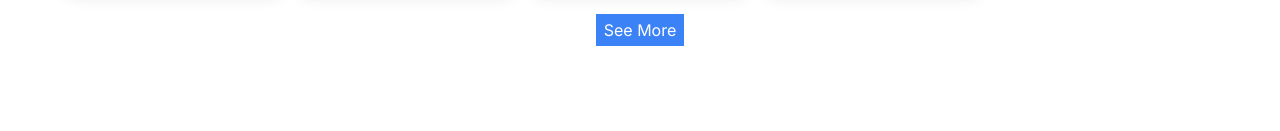
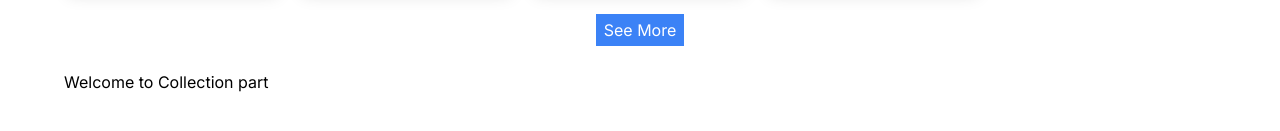
Before and after one commit to nayon117/hexleap, a Next.js app: page / in a window 1280 px wide. Shown: the part 355-486 px from the top of the page. Built offline with nearby package versions, Linux system fonts and the light colour scheme.

Commit message:
create getallcollection hook to fetch data

```diff
--- a/src/app/page.tsx
+++ b/src/app/page.tsx
@@ -1,9 +1,11 @@
+import Collection from "@/components/ui/home/Collection";
 import Sports from "@/components/ui/home/Sports";
 
 const Homepage = () => {
   return(
     <div>
        <Sports/>
+       <Collection/>
     </div>
   )
 }
--- a/src/components/ui/home/Collection.tsx
+++ b/src/components/ui/home/Collection.tsx
@@ -0,0 +1,9 @@
+
+const Collection = () => {
+    return(
+        <div className="section-container">
+             <p> Welcome to Collection part </p>
+        </div>
+    )
+}
+export default Collection;
--- a/src/components/ui/home/Sports.tsx
+++ b/src/components/ui/home/Sports.tsx
@@ -26,7 +26,7 @@ const Sports = () => {
     fetchData();
   }, []);
 
-  console.log(sportsData);
+  // console.log(sportsData);
 
   return (
     <div className="section-container py-6">
--- /dev/null
+++ b/src/components/utils/getAllCollection.ts
@@ -0,0 +1,6 @@
+export const getAllCollection = async () => {
+    const res = await fetch("/collection.json", {
+      cache: "no-store"
+    });
+    return res.json();
+}
```
